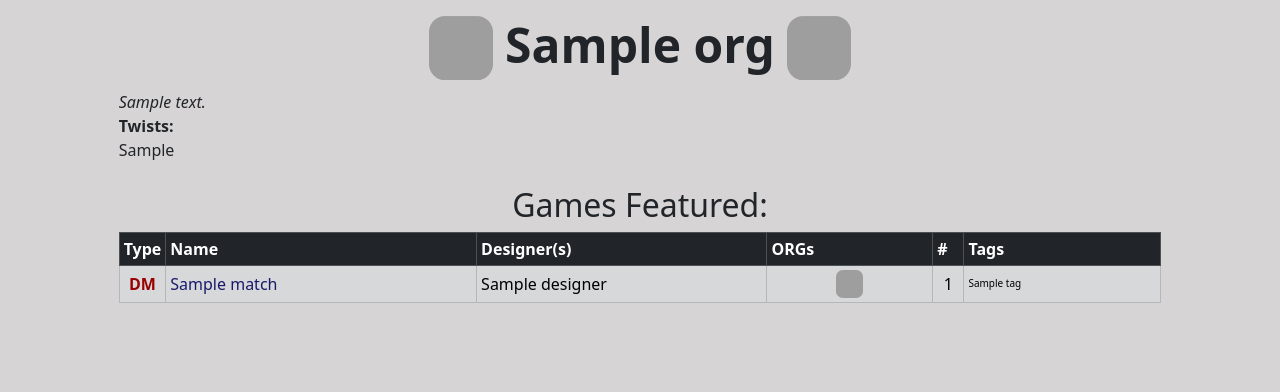
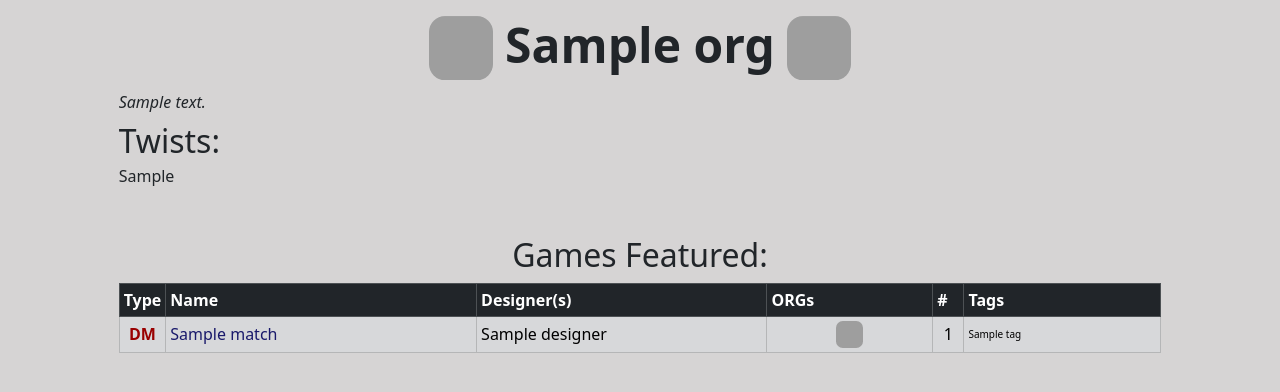
Before and after one commit to MarcerCyoon/TheGeniusRepository, a Django app: page /repository/org/1 in a window 1280 px wide. Shown: the part 80-472 px from the top of the page. Run offline with Django 4.2, Linux system fonts and the light colour scheme; tables that the repository leaves empty hold one stand-in row (values such as "Sample post"); parts of the project's set-up code (start-up, migrations or seed data) failed here and were passed over; some libraries are stand-ins or nearby versions; grey boxes are pictures that could not be loaded.

Commit message:
Twists section now supports Markdown+

```diff
--- a/catalog/templates/catalog/org_detail.html
+++ b/catalog/templates/catalog/org_detail.html
@@ -1,4 +1,5 @@
 {% extends "base.html" %}
+{% load markdownify %}
 {% load genius_extras %}
 {% load static %}
 
@@ -29,10 +30,10 @@
 	{% endwith %}
   </h1>
   <p><i>{{ org.description }}</i></p>
-  <p class="mb-0"><strong>Twists:</strong></p>
+  <h2 class="mb-1 mt-2">Twists:</h2>
   <p class="mt-0">
 	{% for twist in twists %}
-		{{ twist }}
+		{{ twist|discordify|markdownify }}
 		<br>
 	{% endfor %}
   </p>
```
